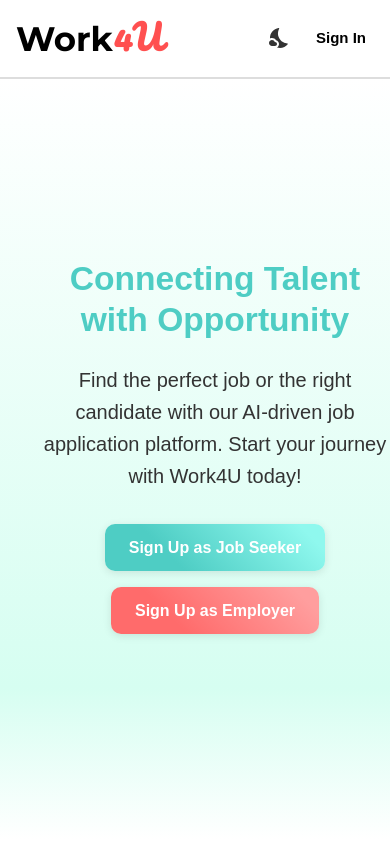
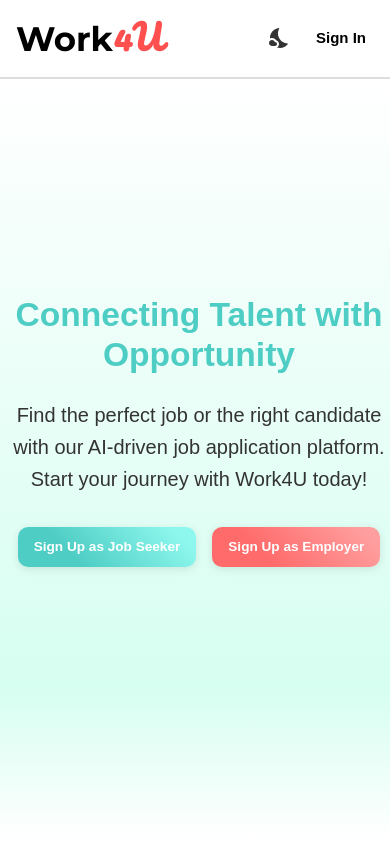
Before and after one commit to RouahImad/work4u, a React (Vite) app in the folder client/: page / in a window 390 px wide. Shown: the top 844 px of the page. Built offline with nearby package versions, Linux system fonts and the light colour scheme.

Commit message:
late responsive updates

```diff
--- a/client/src/components/Home.tsx
+++ b/client/src/components/Home.tsx
@@ -222,9 +222,10 @@ export default function Home({
                         <Grid container spacing={4} alignItems="center" pl={5}>
                             {/* Left side - Text Content */}
                             <Grid
+                                className="testtest"
                                 item
                                 xs={12}
-                                md={6}
+                                md={7}
                                 component={motion.div}
                                 initial={{ opacity: 0, x: -50 }}
                                 animate={{ opacity: 1, x: 0 }}
@@ -238,7 +239,11 @@ export default function Home({
                                         md: "flex-start",
                                     },
                                     textAlign: { xs: "center", md: "left" },
-                                    pl: 3,
+                                    pl: {
+                                        xs: "0 !important",
+                                        md: "32px !important",
+                                    },
+                                    pt: "0 !important",
                                     pr: 0,
                                 }}
                             >
@@ -252,6 +257,7 @@ export default function Home({
                                         fontSize: {
                                             xs: "2.1rem",
                                             md: "3.1rem",
+                                            lg: "3.7rem",
                                         },
                                         mb: 3,
                                     }}
@@ -264,6 +270,7 @@ export default function Home({
                                     sx={{
                                         mb: 4,
                                         color: darkMode ? "#fff" : "#333",
+                                        maxWidth: "743px",
                                     }}
                                 >
                                     Find the perfect job or the right candidate
@@ -271,12 +278,13 @@ export default function Home({
                                     Start your journey with Work4U today!
                                 </Typography>
                                 <Stack
-                                    direction={{ xs: "column", sm: "row" }}
+                                    direction="row"
+                                    // direction={{ xs: "column", sm: "row" }}
                                     spacing={{ xs: 2, sm: 3 }}
-                                    alignSelf={{
-                                        xs: "center",
-                                        md: "flex-start",
-                                    }}
+                                    // alignSelf={{
+                                    //     xs: "center",
+                                    //     md: "flex-start",
+                                    // }}
                                 >
                                     <motion.div
                                         whileHover={{ scale: 1.05 }}
@@ -284,7 +292,7 @@ export default function Home({
                                     >
                                         <Button
                                             component={Link}
-                                            to="/register"
+                                            to="/"
                                             variant="contained"
                                             size="medium"
                                             color="primary"
@@ -292,9 +300,18 @@ export default function Home({
                                                 color: "#fff",
                                                 borderRadius: "10px",
                                                 textTransform: "none",
-                                                py: 1.2,
-                                                px: 3,
-                                                fontSize: "1rem",
+                                                py: {
+                                                    xs: 1,
+                                                    sm: 1.2,
+                                                },
+                                                px: {
+                                                    xs: 2,
+                                                    sm: 3,
+                                                },
+                                                fontSize: {
+                                                    xs: "0.85rem",
+                                                    sm: "1rem",
+                                                },
                                                 fontWeight: 600,
                                                 boxShadow:
                                                     "0 2px 8px rgba(0,0,0,0.1)",
@@ -309,7 +326,7 @@ export default function Home({
                                     >
                                         <Button
                                             component={Link}
-                                            to="/register"
+                                            to="/"
                                             variant="contained"
                                             size="medium"
                                             color="secondary"
@@ -317,9 +334,18 @@ export default function Home({
                                                 color: "#fff",
                                                 borderRadius: "10px",
                                                 textTransform: "none",
-                                                py: 1.2,
-                                                px: 3,
-                                                fontSize: "1rem",
+                                                py: {
+                                                    xs: 1,
+                                                    sm: 1.2,
+                                                },
+                                                px: {
+                                                    xs: 2,
+                                                    sm: 3,
+                                                },
+                                                fontSize: {
+                                                    xs: "0.85rem",
+                                                    sm: "1rem",
+                                                },
                                                 fontWeight: 600,
                                                 boxShadow:
                                                     "0 2px 8px rgba(0,0,0,0.1)",
@@ -335,7 +361,7 @@ export default function Home({
                             <Grid
                                 item
                                 xs={12}
-                                md={6}
+                                md={5}
                                 component={motion.div}
                                 initial={{ opacity: 0, x: 50 }}
                                 animate={{ opacity: 1, x: 0 }}
```
